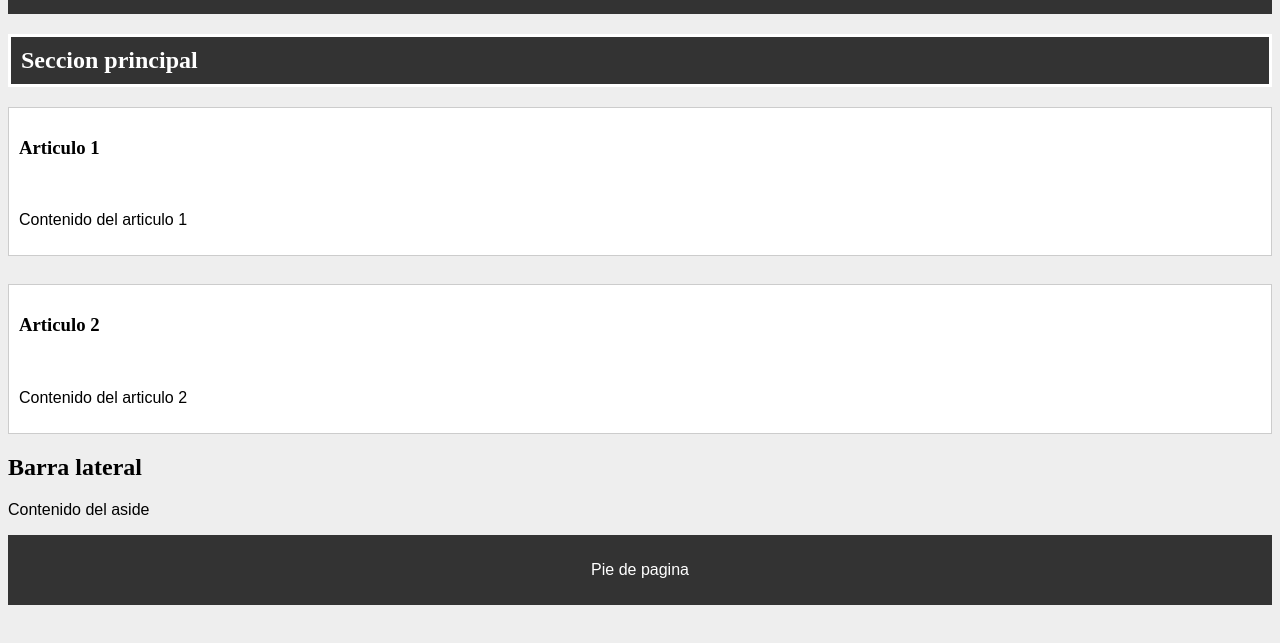
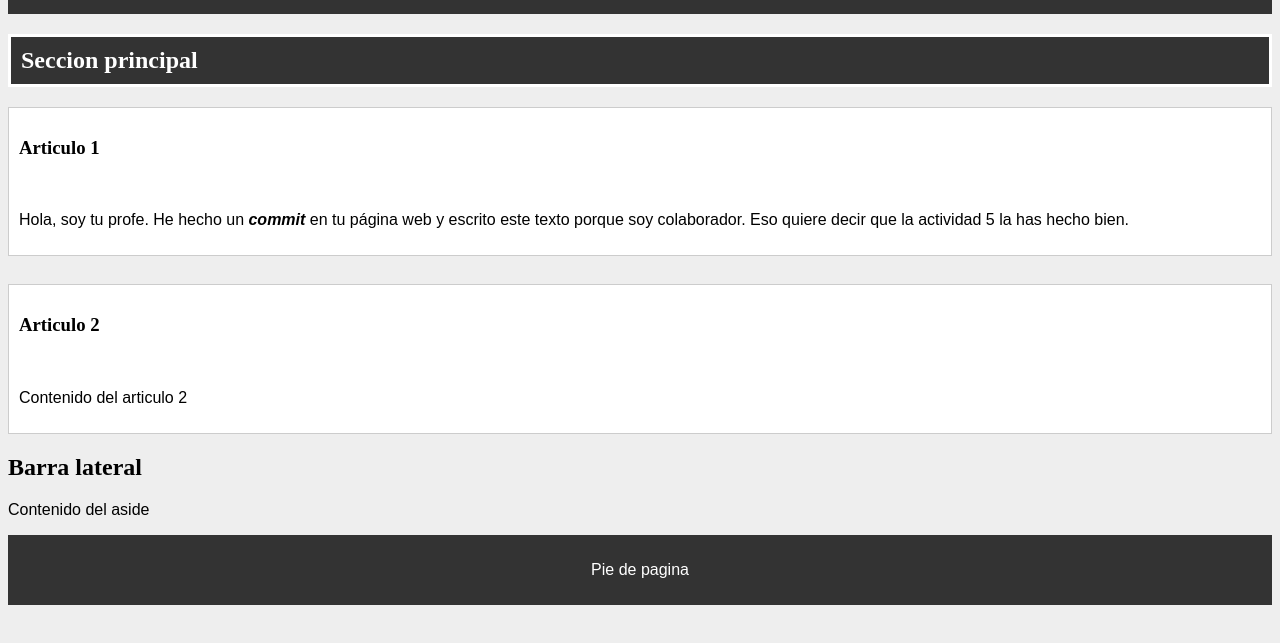
Before and after one commit to Abde-byte/Actividad-15, a plain HTML site: page index.html.html in a window 1280 px wide. Shown: the part 111-754 px from the top of the page. Drawn offline with Linux system fonts and the light colour scheme.

Commit message:
Se añade texto en el artículo

```diff
--- a/index.html.html
+++ b/index.html.html
@@ -21,7 +21,7 @@
 
        <main>
         <section><h2 class="tituloseccion">Seccion principal</h2>
-            <article><h3>Articulo 1</h3><br><p>Contenido del articulo 1</p></article><br>
+            <article><h3>Articulo 1</h3><br><p>Hola, soy tu profe. He hecho un <strong><em>commit</em></strong> en tu página web y escrito este texto porque soy colaborador. Eso quiere decir que la actividad 5 la has hecho bien.</p></article><br>
             <article><h3>Articulo 2</h3><br><p>Contenido del articulo 2</p></article>
         </section>
        </main>
```
